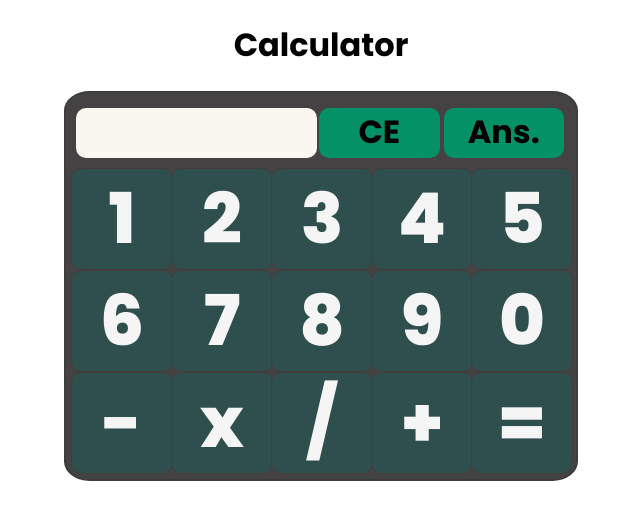
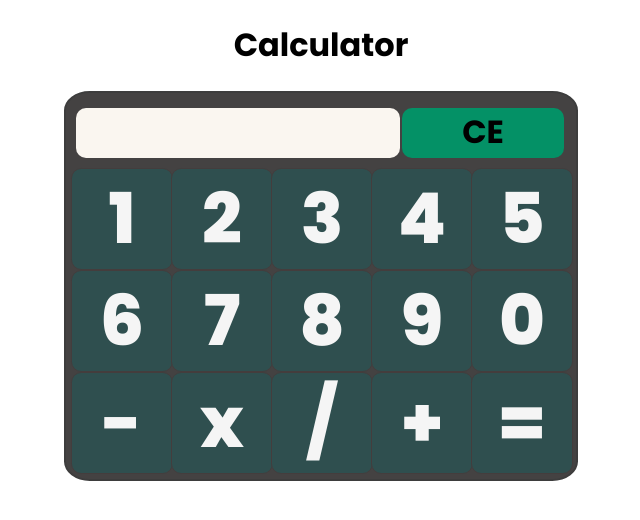
Before and after one commit to katribu/calculator, a React (Create React App) app: page / in a window 1280 px wide. Shown: the top 520 px of the page, without its empty margins (319-959 px from the left). Built offline with nearby package versions, Linux system fonts and the light colour scheme.

Commit message:
added onClick to clear

```diff
--- a/src/App.css
+++ b/src/App.css
@@ -32,7 +32,7 @@
   border-radius: 10px;
   flex: 2;
 }
-.calc-info-container h1 {
+.clear {
   flex: 1;
   background: rgb(4, 145, 102);
   border-radius: 10px;
@@ -62,6 +62,6 @@ border: rgb(68, 61, 61) solid 1px;
 border-radius: 10%;
 }
 
-.btn-face:hover {
+.btn-face:hover, .clear:hover  {
   cursor: pointer;
 }
--- a/src/CalculatorContainer.jsx
+++ b/src/CalculatorContainer.jsx
@@ -38,8 +38,12 @@ function CalculatorContainer(){
 
             <div className="calc-info-container">
                 <div className="input-field">{inputValue}</div>
-                <h1 className="clear">CE</h1>
-                <h1 className="answer-field">Ans.</h1>
+                <h1 className="clear" onClick={(()=> {
+                    setCalculation('')
+                    setInputValue('')})}
+                >
+                    CE
+                </h1>
             </div>
 
             <div className="btns-container">
```
